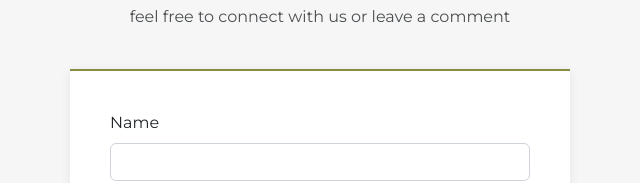
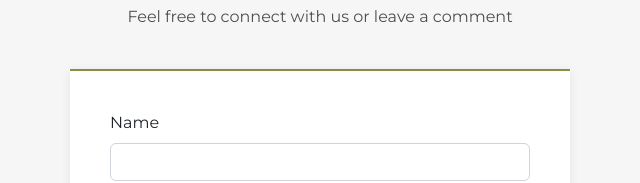
Before and after one commit to webwic/zain, a website: page contact-us.html in a window 1280 px wide. Shown: the part 324-507 px from the top of the page, 320-960 px from the left. Drawn offline with nearby package versions, Linux system fonts and the light colour scheme; some packages are replaced by stand-ins of ours; a script that the page names is missing; files whose address does not match are found by name.

```diff
--- a/contact-us.html
+++ b/contact-us.html
@@ -43,7 +43,7 @@
             </p>
             <p>+971 2 642 6655</p>
           </h5>
-          <p>feel free to connect with us or leave a comment</p>
+          <p>Feel free to connect with us or leave a comment</p>
         </div>
         <form id="contactForm" action="/.netlify/functions/sendEmail" method="post">
           <div class="mb-3"><label class="form-label" for="name">Name</label><input class="form-control" type="text"
```
